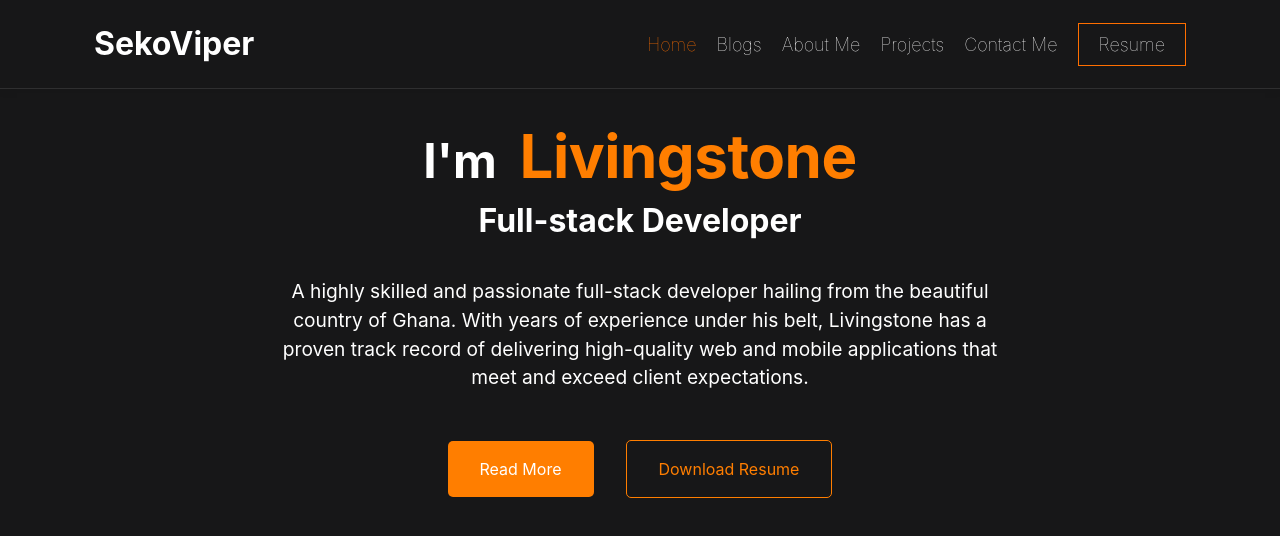
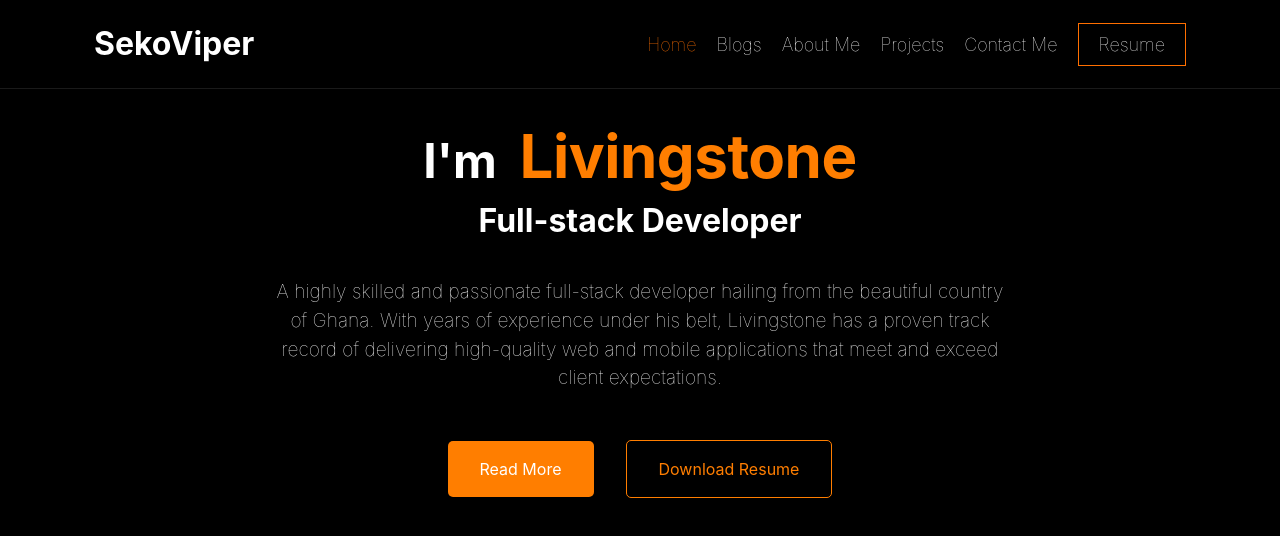
Before and after one commit to SekoViper/seko, a React (Create React App) app: page / in a window 1280 px wide. Shown: the top 536 px of the page. Built offline with nearby package versions, Linux system fonts and the light colour scheme.

Commit message:
Modify css.

```diff
--- a/src/App.css
+++ b/src/App.css
@@ -18,8 +18,12 @@
 html,
 body {
   height: 100%;
-  background-color: #171718;
+  background-color: #000;
   color: #fff;
+}
+
+p {
+  font-weight: 100 !important;
 }
 
 /* Typographic tweaks! */
@@ -70,19 +74,3 @@ h6 {
 #__next {
   isolation: isolate;
 }
-
-@media only screen and (max-width: 768px) {
-  /* html,
-  body {
-    width: 95%;
-    margin: 0 auto;
-  } */
-}
-
-@media only screen and (max-width: 480px) {
-  /* html,
-  body {
-    width: 95%;
-    margin: 0 auto;
-  } */
-}
```
